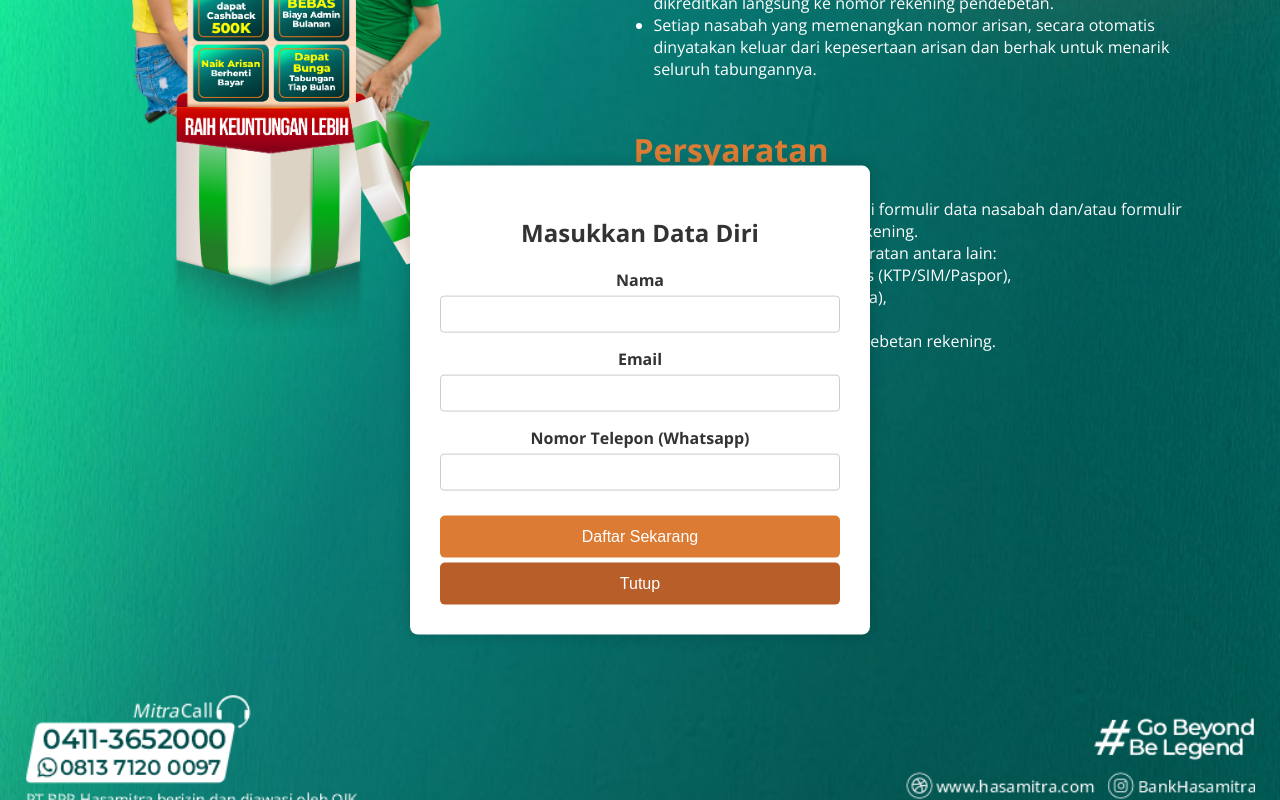
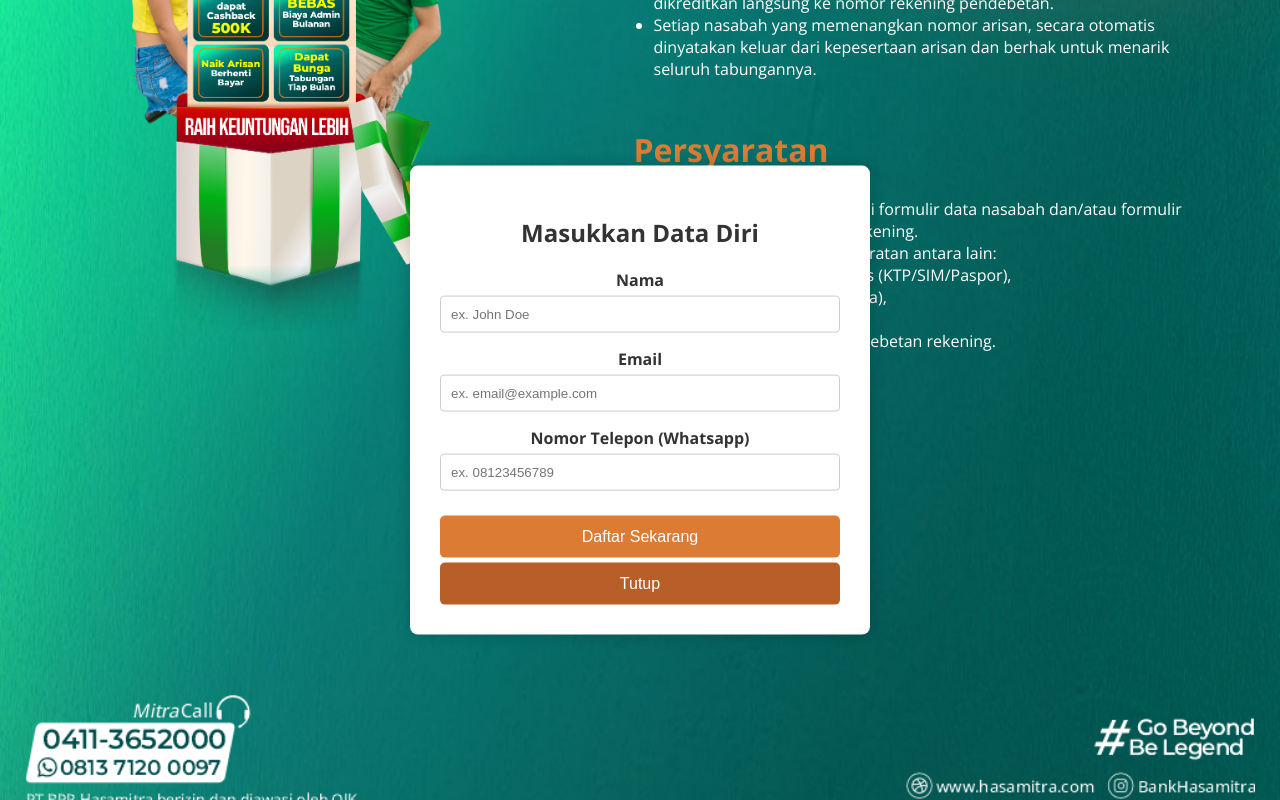
Before and after one commit to Jnxx02/Hasamitra-Internship, a React (Create React App) app in the folder landing-page_new-ariska/: page / in a window 1280 px wide. Both pictures are taken after a click on the button "Raih Keuntungan". Shown: the part 898-1698 px from the top of the page. Built offline with nearby package versions, Linux system fonts and the light colour scheme.

Commit message:
fix: form layout

```diff
--- a/landing-page_new-ariska/src/LandingPage.css
+++ b/landing-page_new-ariska/src/LandingPage.css
@@ -348,9 +348,18 @@ a {
   border-radius: 5px;
   cursor: pointer;
   font-size: 1rem;
+  transition: background-color 0.3s ease;
 }
 
 .form-popup button[type="button"] {
   background-color: #b85e29;
   margin-top: 5px;
 }
+
+.form-popup button:hover {
+  background-color: #b85e29;
+}
+
+.form-popup button[type="button"]:hover {
+  background-color: #a04d20;
+}
--- a/landing-page_new-ariska/src/LandingPage.js
+++ b/landing-page_new-ariska/src/LandingPage.js
@@ -42,8 +42,28 @@ function LandingPage() {
 
   const handleSubmit = (e) => {
     e.preventDefault();
-    const message = `Nama: ${formData.name}, Email: ${formData.email}, Nomor Telepon: ${formData.phone}`;
-    const whatsappUrl = `https://wa.me/yourphonenumber?text=${encodeURIComponent(message)}`;
+
+    const namePattern = /^[A-Za-z\s]+$/;
+    const emailPattern = /^[^\s@]+@[^\s@]+\.[^\s@]+$/;
+    const phonePattern = /^[0-9]+$/;
+
+    if (!namePattern.test(formData.name)) {
+      alert("Nama harus berupa huruf saja.");
+      return;
+    }
+
+    if (!emailPattern.test(formData.email)) {
+      alert("Email tidak valid.");
+      return;
+    }
+
+    if (!phonePattern.test(formData.phone)) {
+      alert("Nomor telepon harus berupa angka.");
+      return;
+    }
+
+    const message = `Halo Hasamitra, saya ingin bergabung dengan Tabungan New Ariska.\n\nSilahkan periksa kembali data anda di bawah ini:\nNama: ${formData.name}\nEmail: ${formData.email}\nNomor Telepon: ${formData.phone}`;
+    const whatsappUrl = `https://wa.me/6281371200097?text=${encodeURIComponent(message)}`;
     window.open(whatsappUrl, '_blank');
   };
 
@@ -109,9 +129,6 @@ function LandingPage() {
               </ul>
               <button className="register-button" onClick={() =>
                 setShowForm(true)}>Raih Keuntungan</button>
-              {/* <a href={`https://api.whatsapp.com/send?phone=6281371200097&text=${encodeURIComponent(whatsappTemplateMessage)}`}
-                 target="_blank" rel="noopener noreferrer">
-              </a> */}
             </section>
           </div>
         </div>
@@ -133,18 +150,36 @@ function LandingPage() {
             <h2>Masukkan Data Diri</h2>
             <label>
               Nama
-              <input type="text" name="name" value={formData.name}
-              onChange={handleInputChange} required />
+              <input
+                type="text"
+                name="name"
+                value={formData.name}
+                onChange={handleInputChange}
+                placeholder="ex. John Doe"
+                required
+              />
             </label>
             <label>
               Email
-              <input type="email" name="email" value={formData.email}
-              onChange={handleInputChange} required />
+              <input
+                type="email"
+                name="email"
+                value={formData.email}
+                onChange={handleInputChange}
+                placeholder="ex. email@example.com"
+                required
+              />
             </label>
             <label>
               Nomor Telepon (Whatsapp)
-              <input type="tel" name="phone" value={formData.phone}
-              onChange={handleInputChange} required />
+              <input
+                type="tel"
+                name="phone"
+                value={formData.phone}
+                onChange={handleInputChange}
+                placeholder="ex. 08123456789"
+                required
+              />
             </label>
             <button type="submit">Daftar Sekarang</button>
             <button type="button" onClick={() => setShowForm(false)}>Tutup</button>
```
Lines whose indentation alone changed are shown as unchanged.
